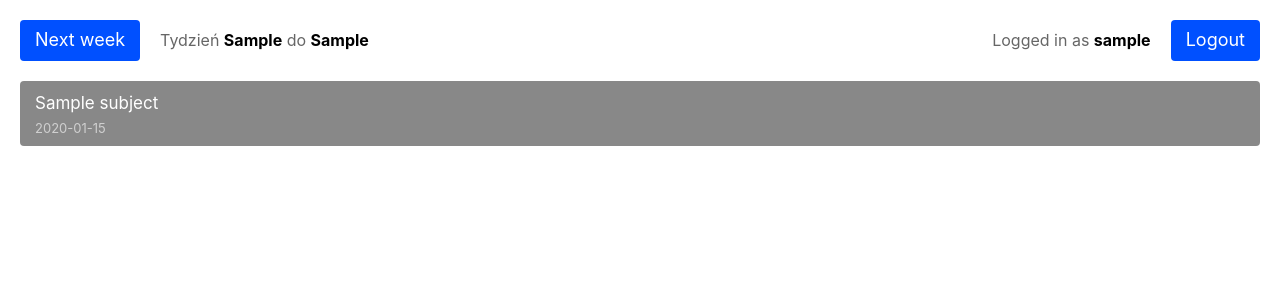
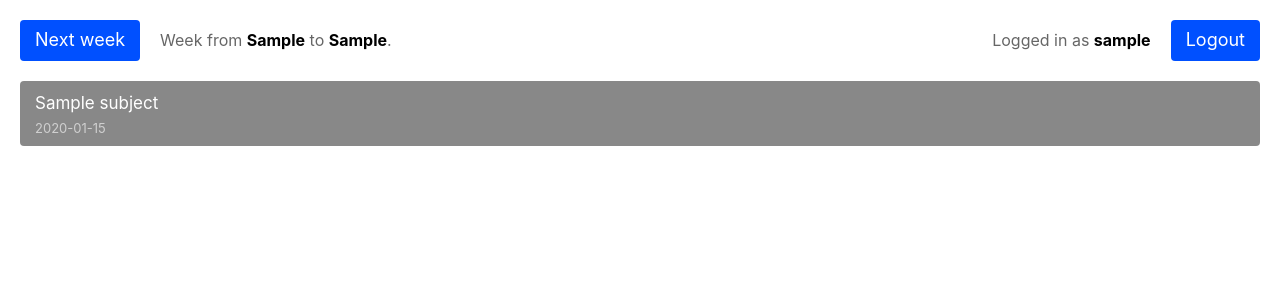
Before and after one commit to tchayen/schedule_planner, a Django app: template planner/templates/planner/index.html in a window 1280 px wide. Shown: the top 300 px of the page. Run offline with Django 3.2, Linux system fonts and the light colour scheme; a user stored in the database is signed in; tables that the repository leaves empty hold one stand-in row (values such as "Sample post"); the template is opened without the code that fills it: most values are stand-ins (such as "Sample title", 1, 10 or a date in 2020); parts of the project's set-up code (start-up, migrations or seed data) failed here and were passed over.

Commit message:
Translate text in wrong language

```diff
--- a/planner/templates/planner/index.html
+++ b/planner/templates/planner/index.html
@@ -76,10 +76,10 @@
             <div class="navigation-div">
                 <a href="#" class="button">Next week</a>
                 <span style="margin-left: 10px">
-                    Tydzień
+                    Week from
                     <strong>{{ first_day }}</strong>
-                    do
-                    <strong>{{ last_day }}</strong>
+                    to
+                    <strong>{{ last_day }}</strong>.
                 </span>
             </div>
             <div class="navigation-div">
```
